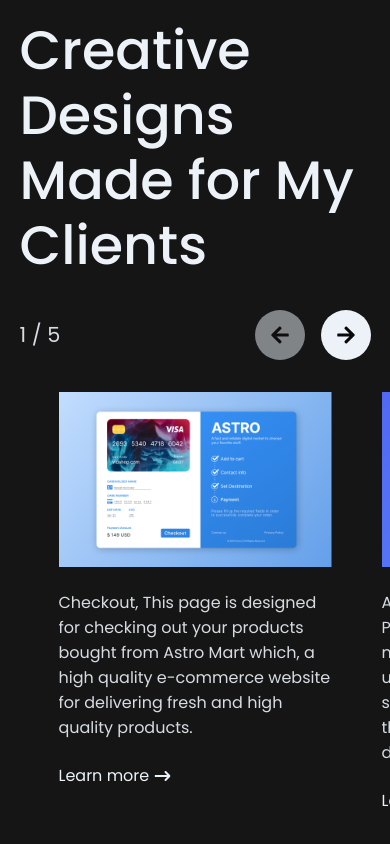
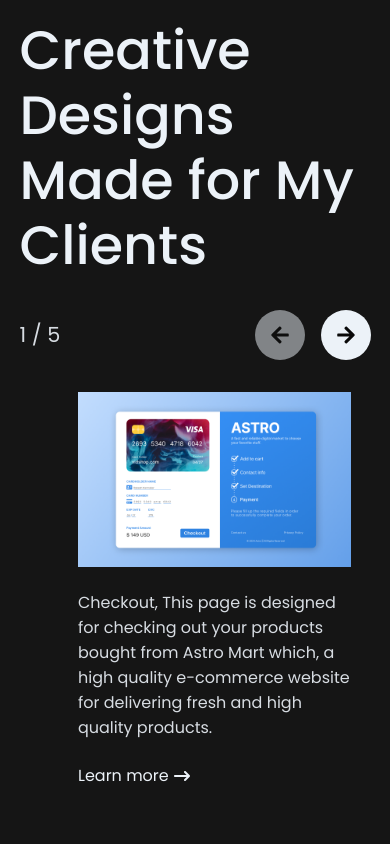
Before and after one commit to rakesh-karmaker/portfolio, a React (Vite) app: page / in a window 390 px wide. Shown: the part 4135-4979 px from the top of the page. Built offline with nearby package versions, Linux system fonts and the light colour scheme.

Commit message:
make the designsSlider more responsive

```diff
--- a/src/components/sliders/designs/DesignsSwiper.jsx
+++ b/src/components/sliders/designs/DesignsSwiper.jsx
@@ -14,8 +14,6 @@
       : (90 * window.innerWidth) / 100;
 
   const offset = (window.innerWidth - maxWidth) / 2;
-  const willCenter = index === 0 ? false : true;
-  const willOffset = index === 0 ? offset : 0;
   return (
     <Swiper
       onSwiper={(swiper) => {
@@ -25,28 +23,20 @@
         setIndex(swiper.realIndex);
       }}
       slidesPerView={"auto"}
-      spaceBetween={50}
+      spaceBetween={window.innerWidth >= 1600 ? 100 : 50}
       className="designs-swiper"
-      centeredSlides={true}
-      breakpoints={{
-        1600: {
-          spaceBetween: 100,
-          centeredSlides: willCenter,
-          slidesOffsetBefore: willOffset,
-        },
-        1250: {
-          spaceBetween: 50,
-          slidesOffsetBefore: willOffset,
-          slidesOffsetAfter: 0,
-          centeredSlides: willCenter,
-          allowTouchMove: false,
-        },
-        950: {
-          slidesOffsetBefore: offset,
-          slidesOffsetAfter: 50,
-          centeredSlides: false,
-        },
-      }}
+      slidesOffsetBefore={
+        window.innerWidth > 950 && window.innerWidth < 1250
+          ? 50
+          : index === 0
+          ? offset
+          : 0
+      }
+      centeredSlides={index === 0 && window.innerWidth > 950 ? false : true}
+      allowTouchMove={window.innerWidth > 1250 ? false : true}
+      slidesOffsetAfter={
+        window.innerWidth > 950 && window.innerWidth < 1250 ? 50 : 0
+      }
     >
       {designList.map((design) => (
         <SwiperSlide key={design.title} className="design-slide">
```
